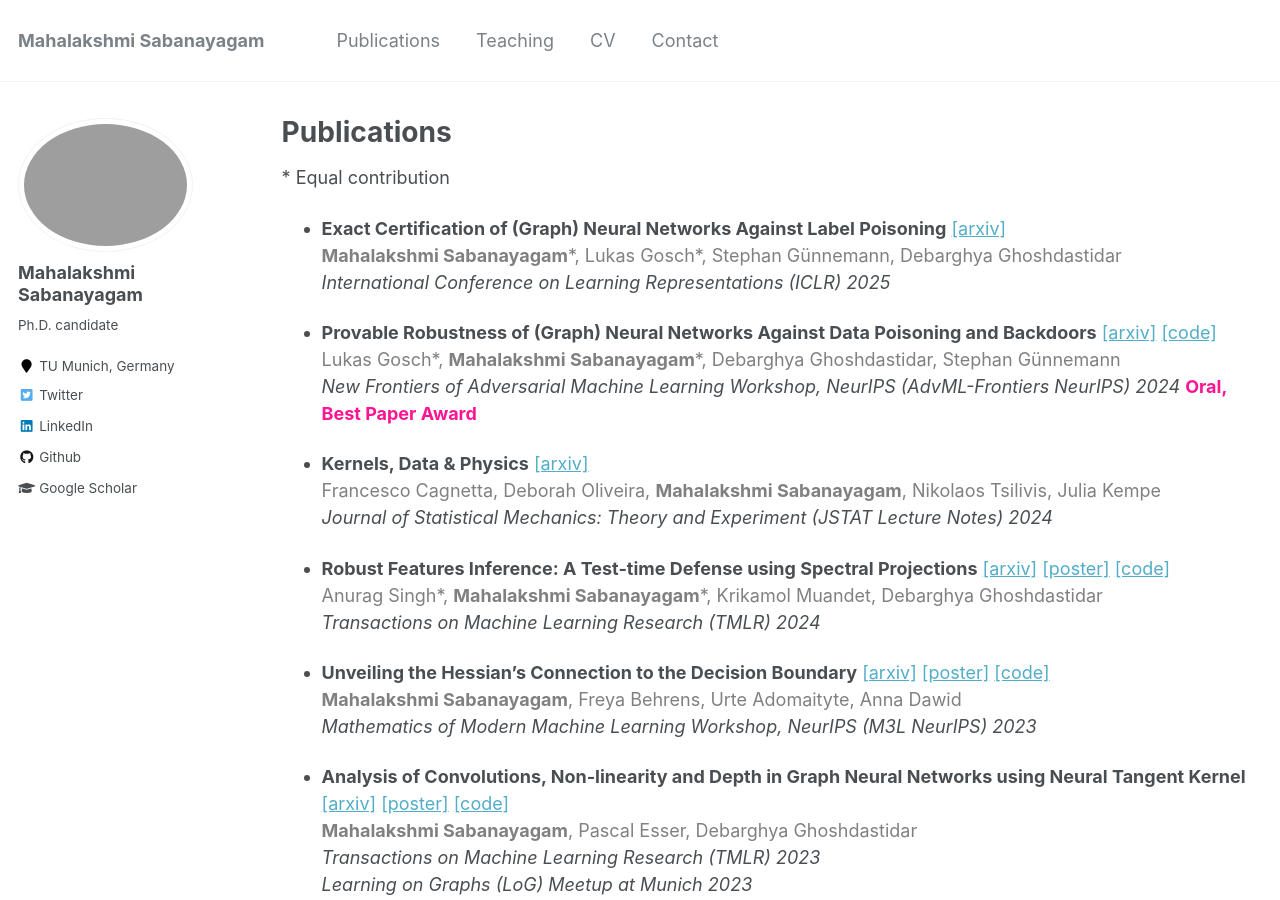
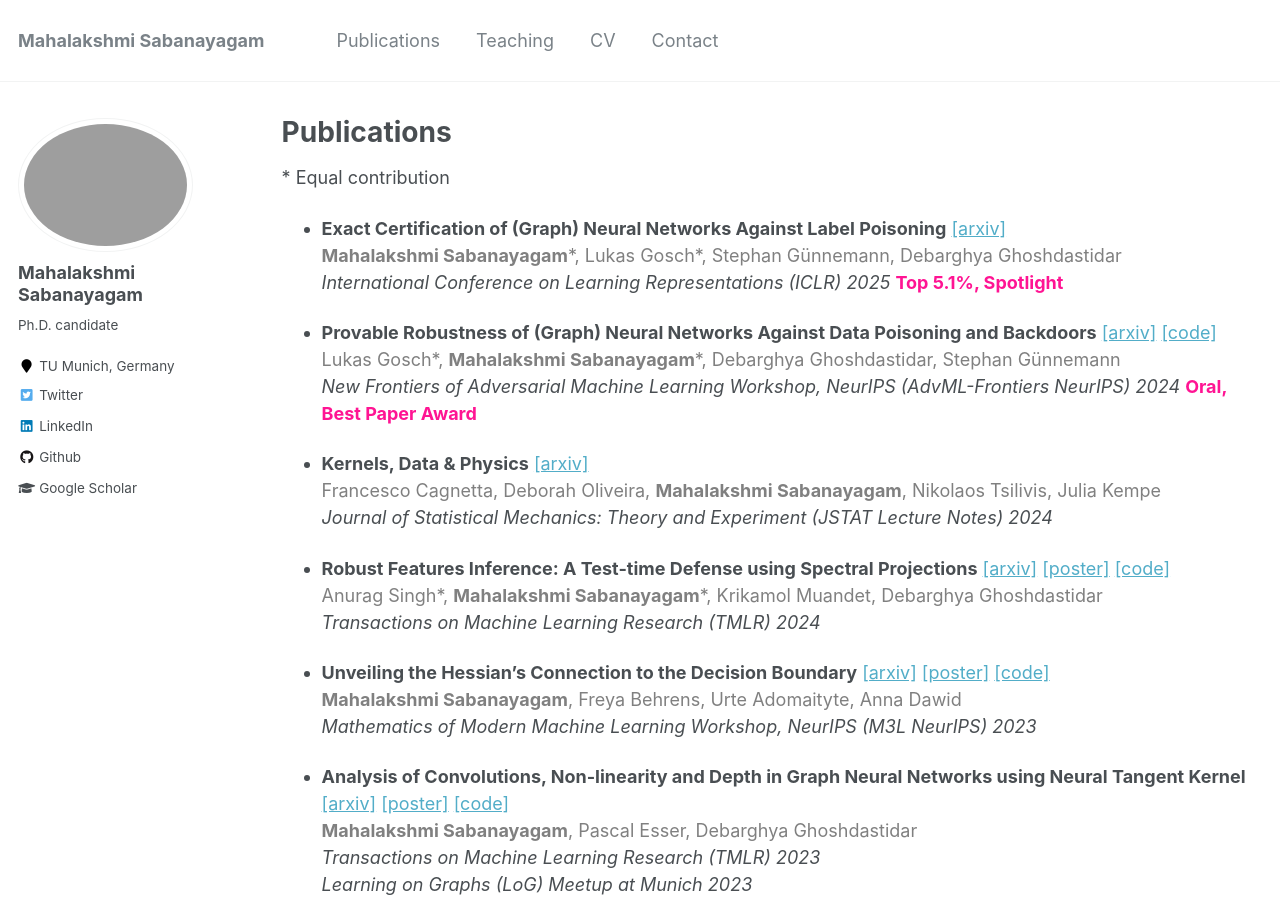
Before and after one commit to mahalakshmi-sabanayagam/mahalakshmi-sabanayagam.github.io, a Jekyll site: the page built from _pages/publications.md, in a window 1280 px wide and 900 px high. Built offline with Jekyll 4.4.1, drawn with Linux system fonts in a browser that asks for light colours.

Commit message:
update label cert publication

```diff
--- a/_pages/publications.md
+++ b/_pages/publications.md
@@ -8,7 +8,7 @@ author_profile: true
 
 * **Exact Certification of (Graph) Neural Networks Against Label Poisoning** [[arxiv]](https://arxiv.org/pdf/2412.00537)<br>
 <span style="color:gray;"> **Mahalakshmi Sabanayagam**\*, Lukas Gosch\*, Stephan Günnemann, Debarghya Ghoshdastidar </span><br>
-_International Conference on Learning Representations (ICLR) 2025_ <br>
+_International Conference on Learning Representations (ICLR) 2025_ <span style="color: DeepPink"> **Top 5.1%, Spotlight** </span> <br>
 
 * **Provable Robustness of (Graph) Neural Networks Against Data Poisoning and Backdoors** [[arxiv]](https://arxiv.org/pdf/2407.10867) [[code]](https://github.com/saper0/qpcert) <br>
 <span style="color:gray;"> Lukas Gosch\*, **Mahalakshmi Sabanayagam**\*, Debarghya Ghoshdastidar, Stephan Günnemann </span><br>
@@ -58,6 +58,7 @@ _Fifth International Conference on Fuzzy and Neuro Computing (FANCCO) 2015_ <br>
 
 Preprints
 ====
+
 * **Cluster Specific Representation Learning** [[arxiv]](https://arxiv.org/pdf/2412.03471) <br>
 <span style="color:gray;"> **Mahalakshmi Sabanayagam**, Omar Al-Dabooni, Pascal Esser </span><br>
 
```
Also changed, not shown: 1 other file.
